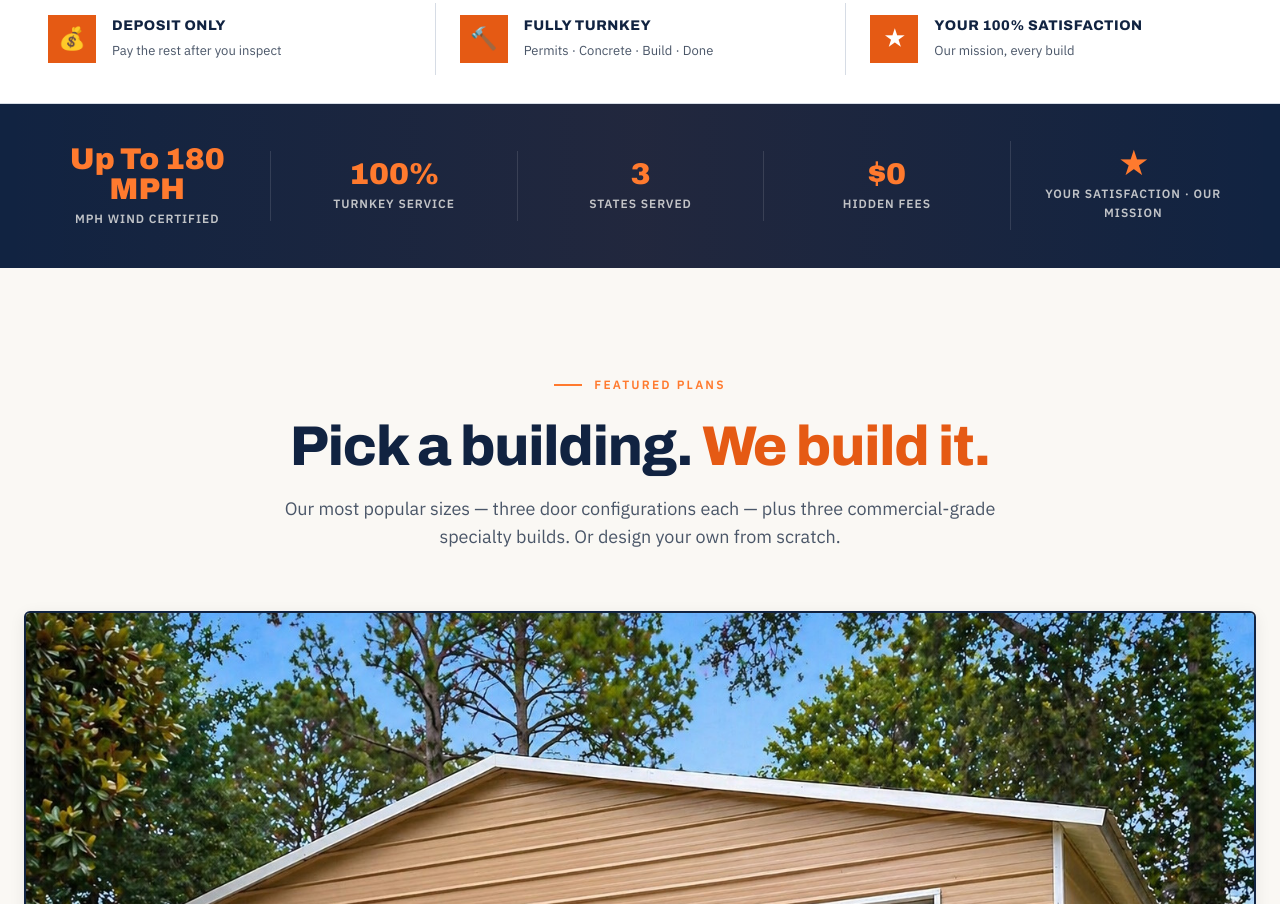
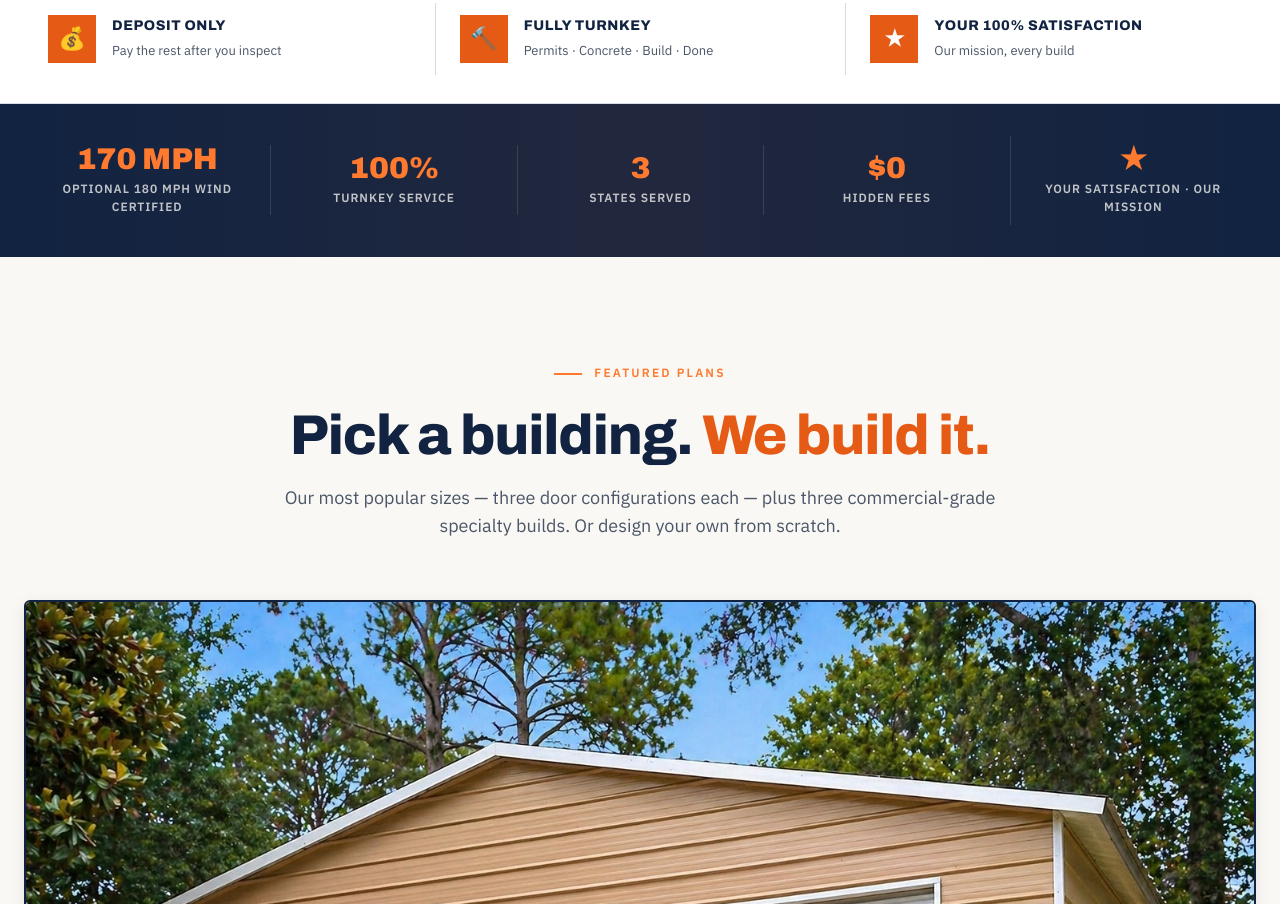
Before and after one commit to cat5steelbuildings/New-Website, a plain HTML site: page index.html in a window 1280 px wide. Shown: the part 882-1786 px from the top of the page. Drawn offline with Linux system fonts and the light colour scheme.

Commit message:
Update index.html

```diff
--- a/index.html
+++ b/index.html
@@ -1860,7 +1860,7 @@ footer {
 <!-- STATS STRIP -->
 <section class="stats">
   <div class="stats-inner">
-    <div class="stat"><div class="stat-num">Up To 180 MPH</div><div class="stat-lbl">MPH Wind Certified</div></div>
+    <div class="stat"><div class="stat-num">170 MPH</div><div class="stat-lbl">Optional 180 MPH Wind Certified</div></div>
     <div class="stat"><div class="stat-num">100%</div><div class="stat-lbl">Turnkey Service</div></div>
     <div class="stat"><div class="stat-num">3</div><div class="stat-lbl">States Served</div></div>
     <div class="stat"><div class="stat-num">$0</div><div class="stat-lbl">Hidden Fees</div></div>
```
